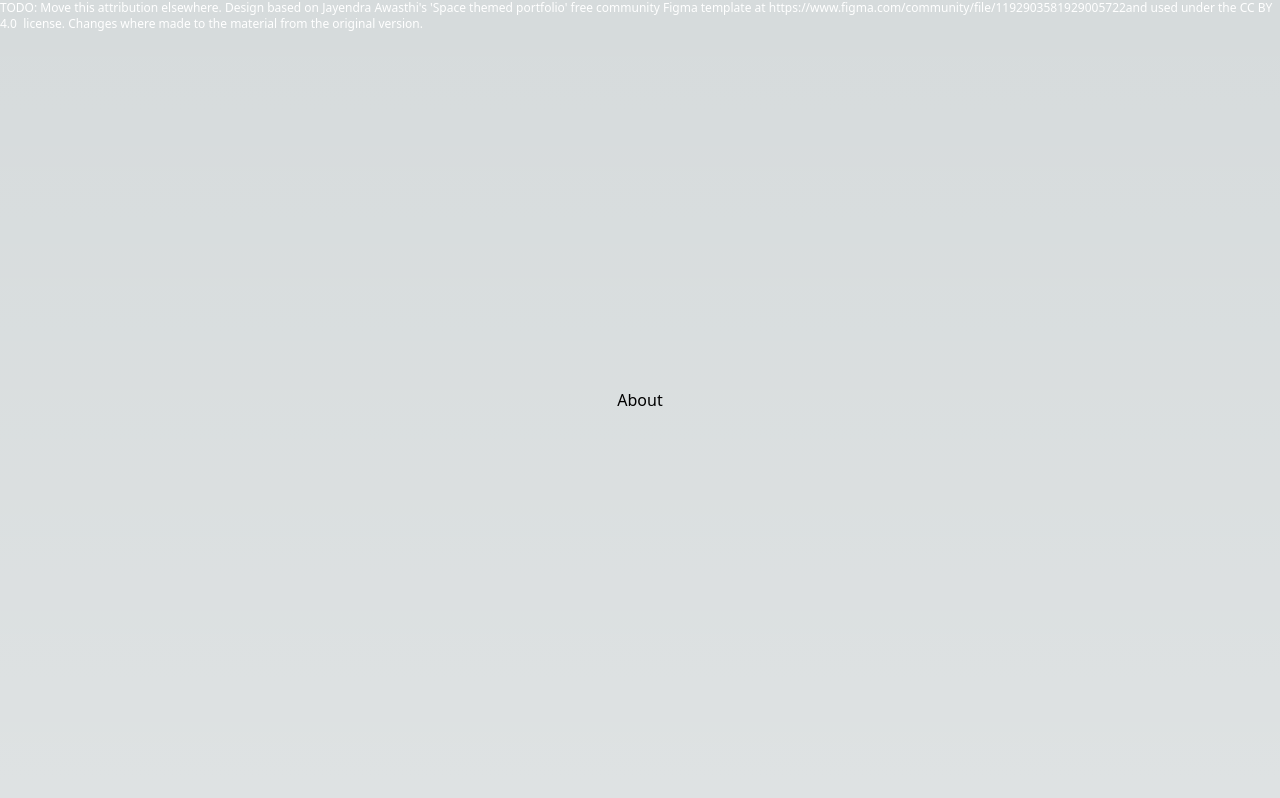
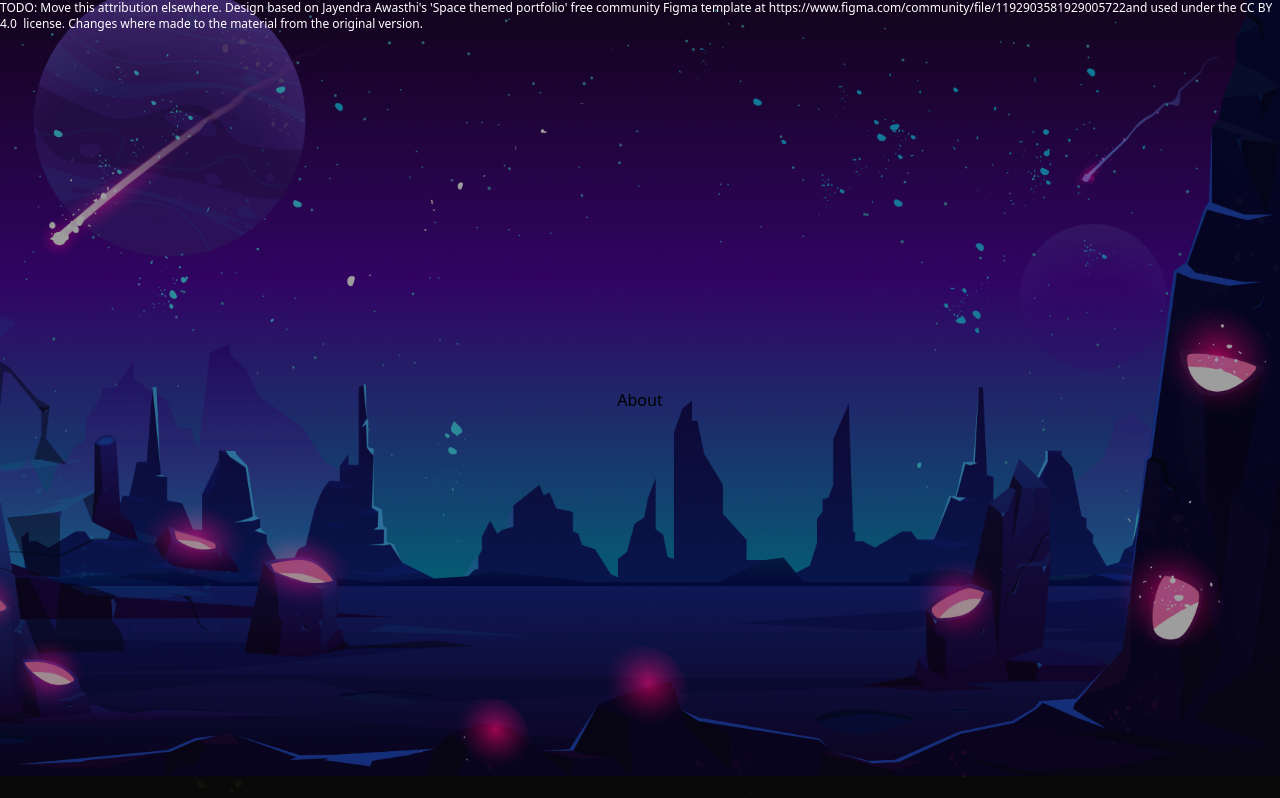
Before and after one commit to O-K-G/consolelog.me, a Next.js app: page / in a window 1280 px wide. Shown: the top 798 px of the page. Built offline with nearby package versions, Linux system fonts and the light colour scheme.

Commit message:
fix: remove useEffect

```diff
--- a/src/components/Section.tsx
+++ b/src/components/Section.tsx
@@ -43,21 +43,21 @@ export default function Section({
    *  for most cases.
    */
 
-  useEffect(() => {
-    if (!fileType) {
-      if (isTailwindMobile) {
-        return setFileType('webp');
-      }
-      return setFileType('svg');
-    }
-  }, [currentSection, isTailwindMobile, fileType]);
+  // useEffect(() => {
+  //   if (!fileType) {
+  //     if (isTailwindMobile) {
+  //       return setFileType('webp');
+  //     }
+  //     return setFileType('svg');
+  //   }
+  // }, [currentSection, isTailwindMobile, fileType]);
 
   const backgroundImage = {
-    about: `bg-about-background-${fileType}`,
-    contact: `bg-contact-background-${fileType}`,
-    skills: `bg-skills-background-${fileType}`,
-    projects: `bg-projects-background-${fileType}`,
-    experience: `bg-experience-background-${fileType}`,
+    about: 'bg-about-background-webp',
+    contact: 'bg-contact-background-webp',
+    skills: 'bg-skills-background-webp',
+    projects: 'bg-projects-background-webp',
+    experience: 'bg-experience-background-webp',
   };
 
   const currentBackgroundImage = backgroundImage[currentSection] || '';
```
